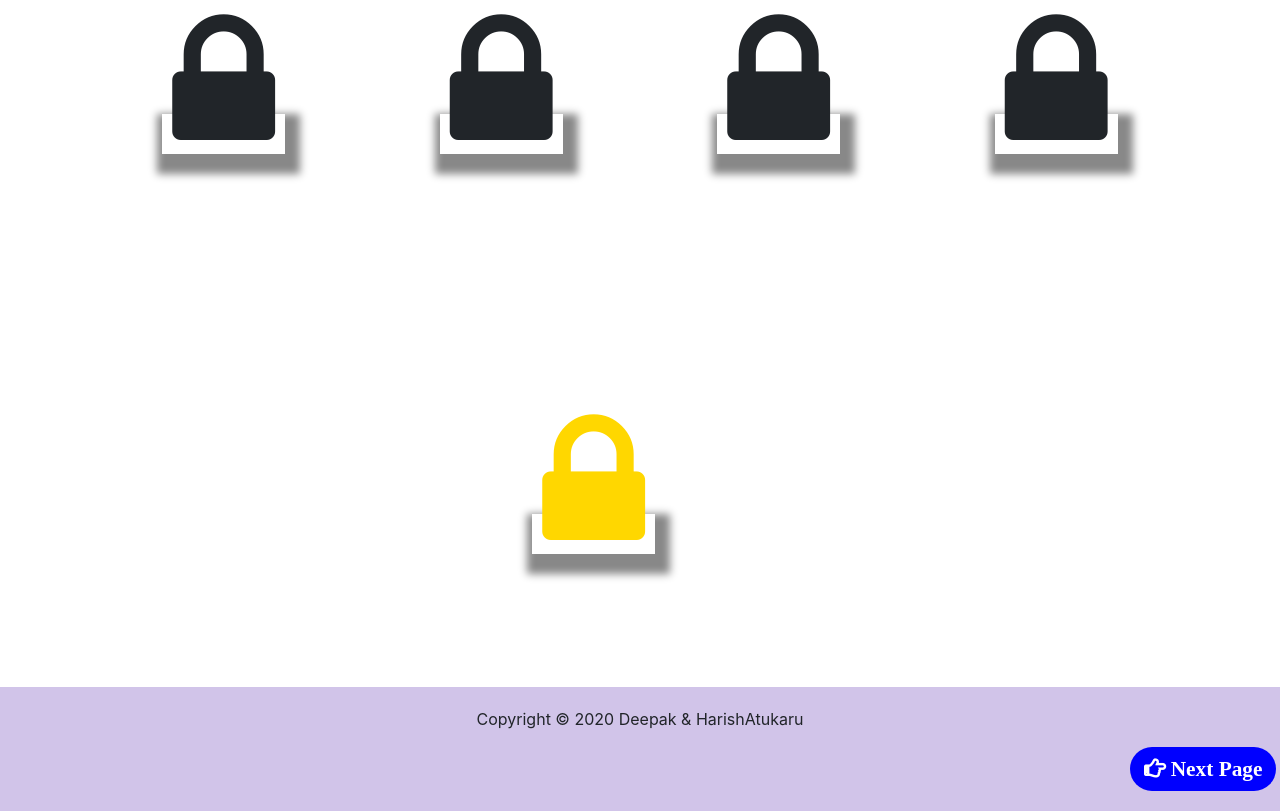
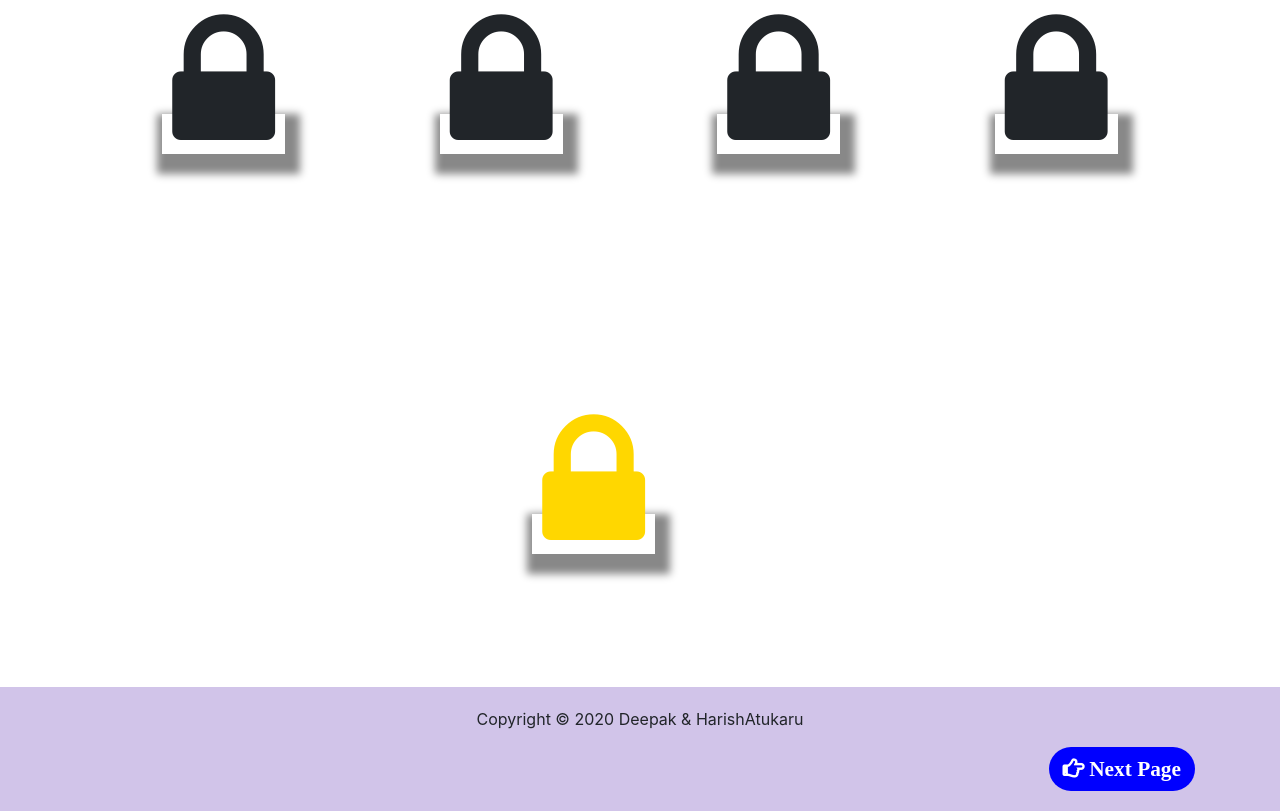
Before and after one commit to HarishAtukaru/hbdkamalnath, a plain HTML site: page page4.html in a window 1280 px wide. Shown: the part 2963-3774 px from the top of the page. Drawn offline with nearby package versions, Linux system fonts and the light colour scheme.

Commit message:
changed nextpage alignment

```diff
--- a/page4.html
+++ b/page4.html
@@ -307,8 +307,8 @@
                 </div>
             </div>
             <div class="row justify-content-right">
-                <div class="col-auto offset-9 offset-sm-11" >
-                <a style="text-decoration:none;font-weight: 700;color: white; background:blue; padding: 14px; border-radius: 30px;"  class="fa fa-hand-o-right fa-lg" href="page5.html"> Next Page</a>
+                <div class="col-12" >
+                <a style="text-decoration:none;font-weight: 700;color: white; background:blue; padding: 14px; border-radius: 30px;"  class="fa fa-hand-o-right fa-lg float-right" href="page5.html"> Next Page</a>
                 </div>
             </div>
         </div>
```
